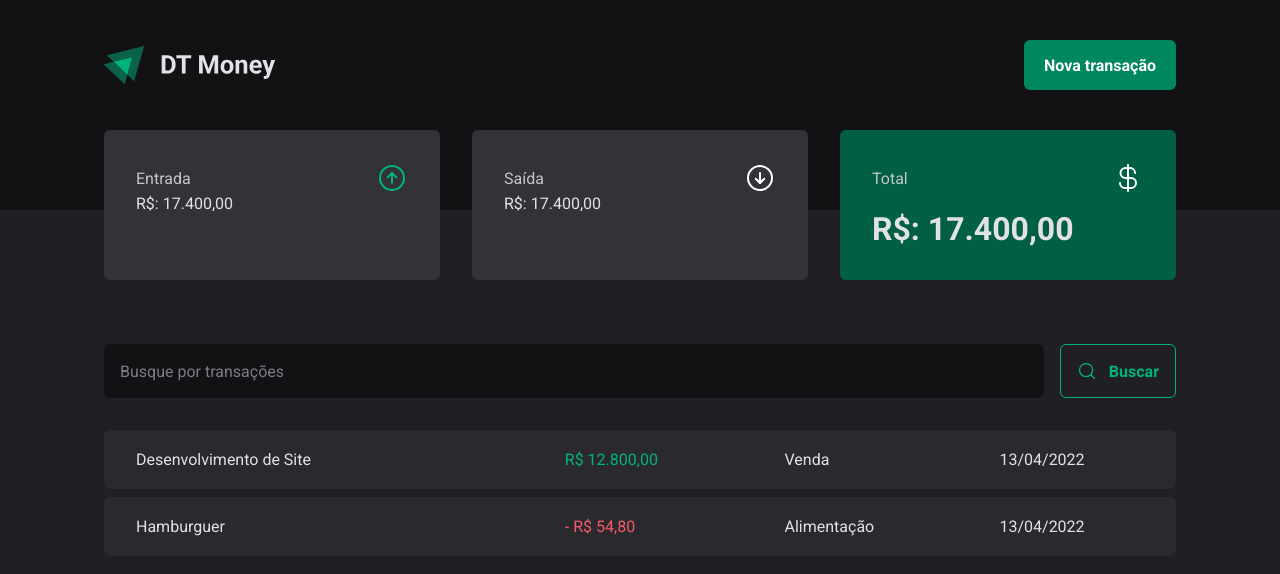
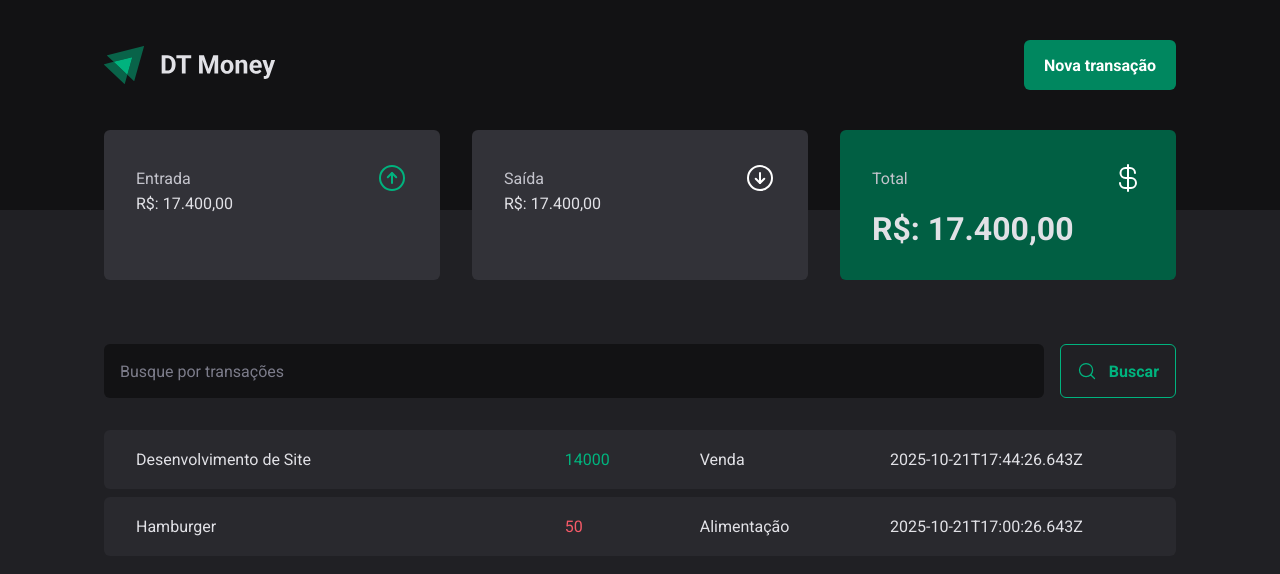
Before and after one commit to HenriqueMart/DT-MONEY, a React (Vite) app: page / in a window 1280 px wide. Shown: the top 574 px of the page. Built offline with nearby package versions, Linux system fonts and the light colour scheme; data requests are answered from the project's data file.

Commit message:
Feat: implement Json-Server in page transaction and consume API

```diff
--- a/server.json
+++ b/server.json
@@ -1,5 +1,5 @@
 {
-    "transaction": [
+    "transactions": [
         {
             "id": 1,
             "description": "Desenvolvimento de Site",
--- a/src/pages/Transaction/index.tsx
+++ b/src/pages/Transaction/index.tsx
@@ -1,9 +1,42 @@
+import { useEffect, useState } from "react";
 import { Header } from "../../components/Header";
 import { Summary } from "../../components/Summary";
 import { SearchForm } from "./components/searchForm";
 import { PriceHightLight, TransactionContainer, TransactionsTable } from "./styles";
 
+interface Transaction {
+    id: number;
+    description: string;
+    type: 'income' | 'outcome';
+    price: number;
+    category: string;
+    createAt: string;
+}
+
 export function Transaction(){
+
+    const [transactions, setTransactions] = useState<Transaction[]>([]);
+
+    /*fetch("http://localhost:3000/transactions")
+    .then(response => response.json()) // Caso tenha esse response.json -> voce pode colocar a promessa em baixo em vez de ser dentro do then
+    .then(data => {
+        console.log(data)
+    })*/
+
+    //Para ter a forma assíncrona o typescript e React não aceita no useEffect, precisa criar um function para utilizar
+
+    async function loadTransactions() {
+        const response = await fetch('http://localhost:3000/transactions'); //Requisição
+        const data = await response.json(); //Pega a resposta no formato Json
+        console.log(data);
+        setTransactions(data);
+
+    }
+
+    useEffect(() => { //chamada 1 vez
+        loadTransactions();
+    }, []);
+
     return (
         <div>
             <Header/>
@@ -13,33 +46,21 @@ export function Transaction(){
                 <SearchForm/>
                 <TransactionsTable>
                     <tbody>
-                        <tr>
-                            <td width="40%">Desenvolvimento de Site</td>
-                            <td>
-                                <PriceHightLight variant="income">
-                                R$ 12.800,00
-                                </PriceHightLight>
-                            </td>
-                            <td>Venda</td>
-                            <td>
-                                13/04/2022
-                            </td>
-                        </tr>
+                        {transactions.map(transaction => {
+                            return(
+                                <tr key={transaction.id}>
+                                    <td width="40%">{transaction.description}</td>
+                                    <td>
+                                        <PriceHightLight variant={transaction.type}>
+                                        {transaction.price}
+                                        </PriceHightLight>
+                                    </td>
+                                    <td>{transaction.category}</td>
+                                    <td>{transaction.createAt}</td>
 
-                        <tr>
-                            <td width="40%">Hamburguer</td>
-                            <td>
-
-
-                                <PriceHightLight variant="outcome">
-                                - R$ 54,80
-                                </PriceHightLight>
-                            </td>
-                            <td>Alimentação</td>
-                            <td>
-                                13/04/2022
-                            </td>
-                        </tr>
+                                </tr>
+                            )
+                        })}
 
                     </tbody>
                 </TransactionsTable>
```
